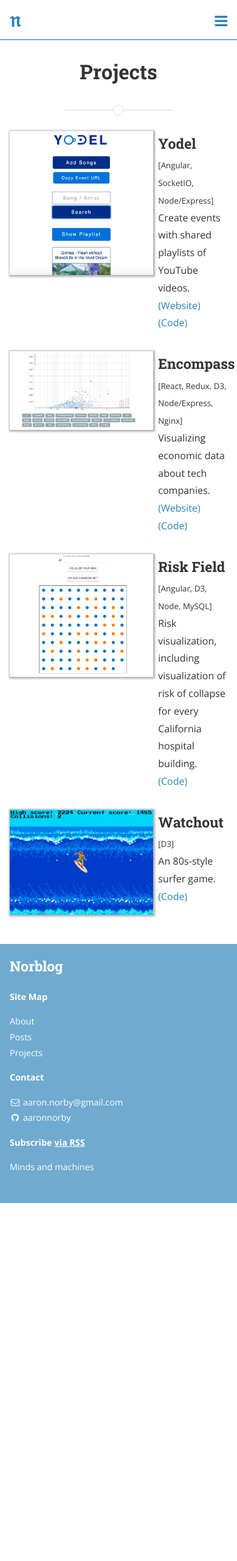
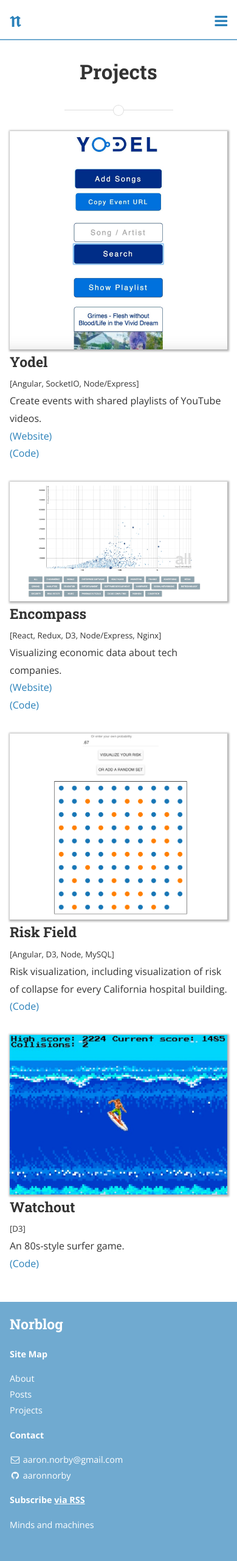
Before and after one commit to aaronnorby/aaronnorby.github.io, a Jekyll site: the page built from projects.html, in a window 390 px wide. Shown: the whole page at 61% size. Built offline with Jekyll 4.4.1, drawn with Linux system fonts in a browser that asks for light colours; nearby versions of some CDN libraries; a style sheet for code colours, icons or effects is not loaded; before the commit the page ends 1973 px from its top, so only the background shows below that.

Commit message:
Set mobile breakpoint for description and image to stack

```diff
--- a/_sass/_layout.scss
+++ b/_sass/_layout.scss
@@ -354,6 +354,11 @@ pre code.hljs {
         }
 
       }
+      .project-image, .project-description {
+        @media screen and (max-width: 480px) {
+          @include span-columns(12 of 12);
+        }
+      }
     }
   }
 }
```
